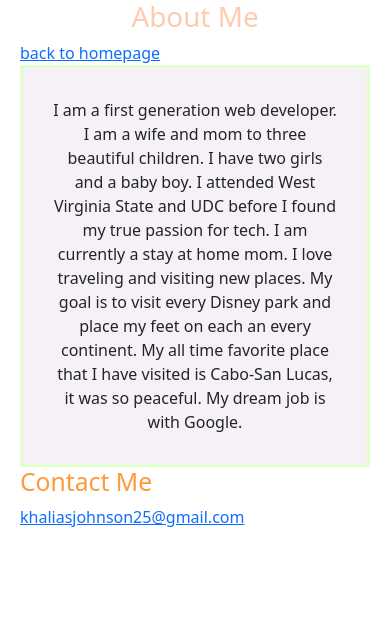
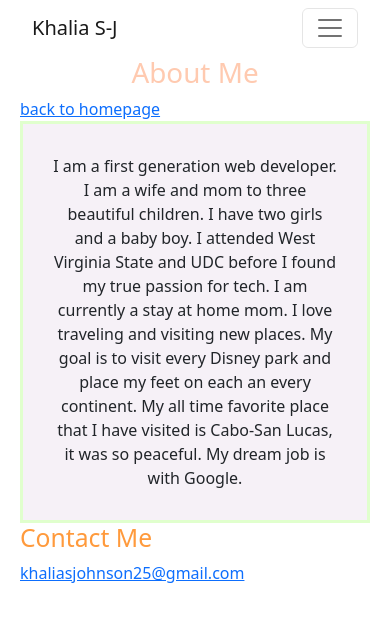
Before and after one commit to khaliasjohnson25/portfolio, a plain HTML site: page about.html in a window 390 px wide. Drawn offline with nearby package versions, Linux system fonts and the light colour scheme.

Commit message:
added navigation bar

```diff
--- a/about.html
+++ b/about.html
@@ -10,6 +10,29 @@
    <script src="https://cdn.jsdelivr.net/npm/bootstrap@5.2.3/dist/js/bootstrap.bundle.min.js" integrity="sha384-kenU1KFdBIe4zVF0s0G1M5b4hcpxyD9F7jL+jjXkk+Q2h455rYXK/7HAuoJl+0I4" crossorigin="anonymous"></script>
     </head>
   <body>
+    <nav class="navbar navbar-expand-lg bg-body-tertiary">
+      <div class="container-fluid">
+        <a class="navbar-brand" href="#">Khalia S-J</a>
+        <button
+          class="navbar-toggler"
+          type="button"
+          data-bs-toggle="collapse"
+          data-bs-target="#navbarNavAltMarkup"
+          aria-controls="navbarNavAltMarkup"
+          aria-expanded="false"
+          aria-label="Toggle navigation"
+        >
+          <span class="navbar-toggler-icon"></span>
+        </button>
+        <div class="collapse navbar-collapse" id="navbarNavAltMarkup">
+          <div class="navbar-nav">
+            <a class="nav-link active" aria-current="page" href="#">Home</a>
+            <a class="nav-link" href="about.html">About Me</a>
+            <a class="nav-link" href="about.html#contact">Contact Me</a>
+          </div>
+        </div>
+      </div>
+    </nav>
     <h1>About Me</h1>
     <a href="index.html">back to homepage</a>
 <div class="about">
```
